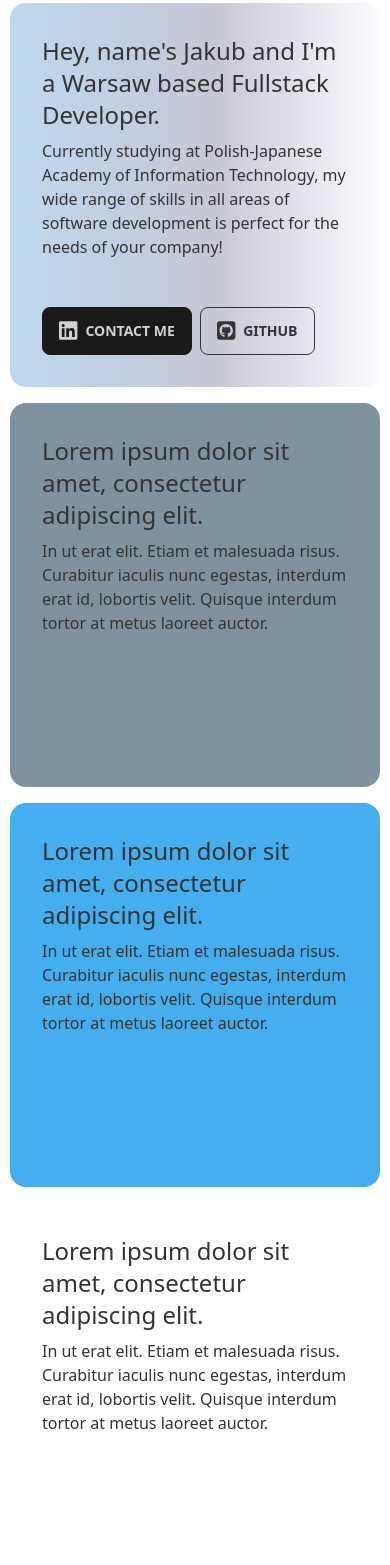
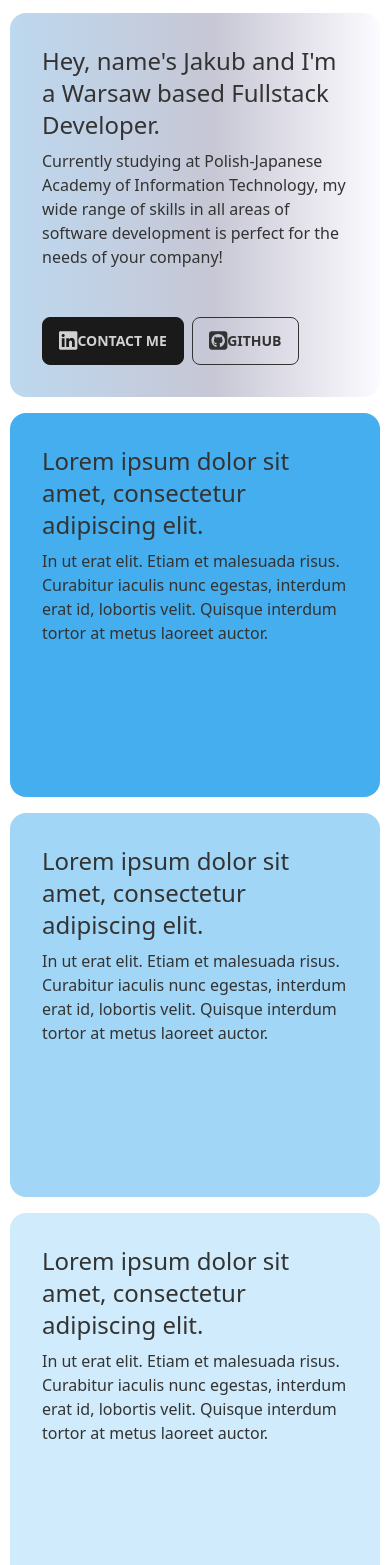
Before and after one commit to manymanecki/manecki-personal-page, a Vue app: page / in a window 390 px wide. Shown: the part 432-1997 px from the top of the page. Built offline with nearby package versions, Linux system fonts and the light colour scheme.

Commit message:
Layout tweaks

```diff
--- a/src/components/NavigationBar.vue
+++ b/src/components/NavigationBar.vue
@@ -3,7 +3,7 @@
 
 <template>
     <!--TODO change navbar color-->
-    <div class="sticky navbar bg-opacity-100 rounded-xl">
+    <div class="md:sticky top-0 z-50 bg-white navbar">
         <div class="navbar-start">
             <div class="dropdown">
                 <label tabindex="0" class="btn btn-ghost">
@@ -93,6 +93,7 @@
 
     .navbar {
         padding: 0 !important;
+        margin-bottom: 10px;
         min-height: 2px !important;
     }
 </style>
--- a/src/views/HomeView.vue
+++ b/src/views/HomeView.vue
@@ -6,10 +6,10 @@ import NavigationBar from "@/components/NavigationBar.vue"
     <NavigationBar/>
     <div class="grid gap-4 grid-cols-1">
         <div class="flex flex-col md:flex-row gap-4">
-            <div class="flex-none w-3/8 card card-image image-full">
+            <div class="flex-none w-3/8 card card-image image-full md:w-96">
                 <figure>
                     <img
-                        class="object-fill h-96 w-96"
+                        class="object-fill"
                         src="/profilepicture.jpg"
                         alt="Profile picture"
                     />
@@ -27,13 +27,13 @@ import NavigationBar from "@/components/NavigationBar.vue"
                     </p>
                     <div class="card-actions">
                         <a target="_blank" href="https://www.linkedin.com/in/jakubpawlowski00/">
-                            <button class="btn gap-2">
+                            <button class="btn md:gap-2">
                                 <font-awesome-icon icon="fa-brands fa-linkedin" size="xl" />
                                 Contact me
                             </button>
                         </a>
                         <a target="_blank" href="https://www.github.com/manymanecki">
-                            <button class="btn btn-outline gap-2">
+                            <button class="btn btn-outline md:gap-2">
                                 <font-awesome-icon
                                     icon="fa-brands fa-square-github"
                                     size="xl"
@@ -46,7 +46,7 @@ import NavigationBar from "@/components/NavigationBar.vue"
             </div>
         </div>
         <div class="flex flex-col md:flex-row gap-4">
-            <div class="card bg-primary-content/50 h-96">
+            <div class="card h-96 bg-primary md:w-3/5">
                 <div class="card-body">
                     <h2>
                         Lorem ipsum dolor sit amet, consectetur adipiscing elit.
@@ -58,7 +58,7 @@ import NavigationBar from "@/components/NavigationBar.vue"
                     </p>
                 </div>
             </div>
-            <div class="card bg-primary h-96">
+            <div class="card h-96 bg-primary/50 md:w-2/5">
                 <div class="card-body">
                     <h2>
                         Lorem ipsum dolor sit amet, consectetur adipiscing elit.
@@ -72,7 +72,7 @@ import NavigationBar from "@/components/NavigationBar.vue"
             </div>
         </div>
         <div class="flex flex-col md:flex-row gap-4">
-            <div class="card h-96">
+            <div class="card h-96 bg-primary/25">
                 <div class="card-body">
                     <h2>
                         Lorem ipsum dolor sit amet, consectetur adipiscing elit.
@@ -84,7 +84,7 @@ import NavigationBar from "@/components/NavigationBar.vue"
                     </p>
                 </div>
             </div>
-            <div class="card h-96">
+            <div class="card h-96 bg-primary/10">
                 <div class="card-body">
                     <h2>
                         Lorem ipsum dolor sit amet, consectetur adipiscing elit.
```
